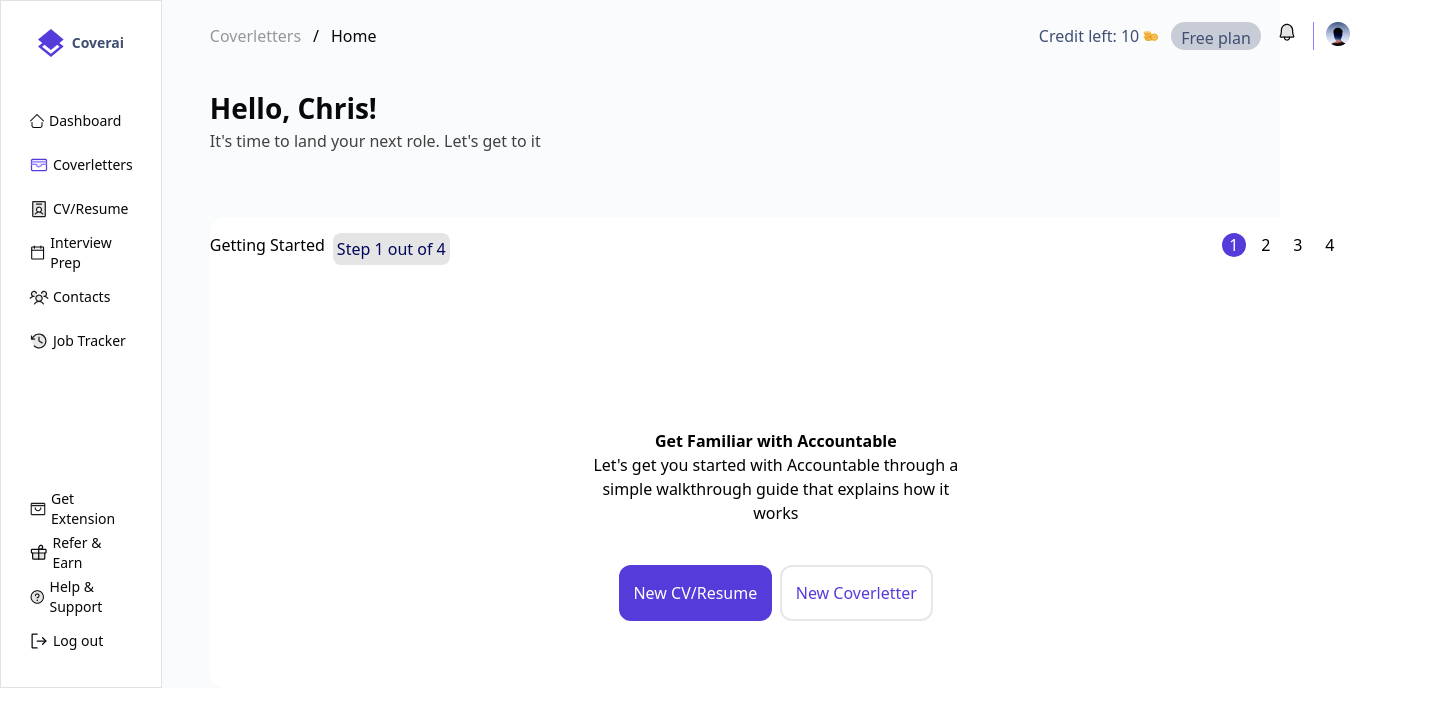
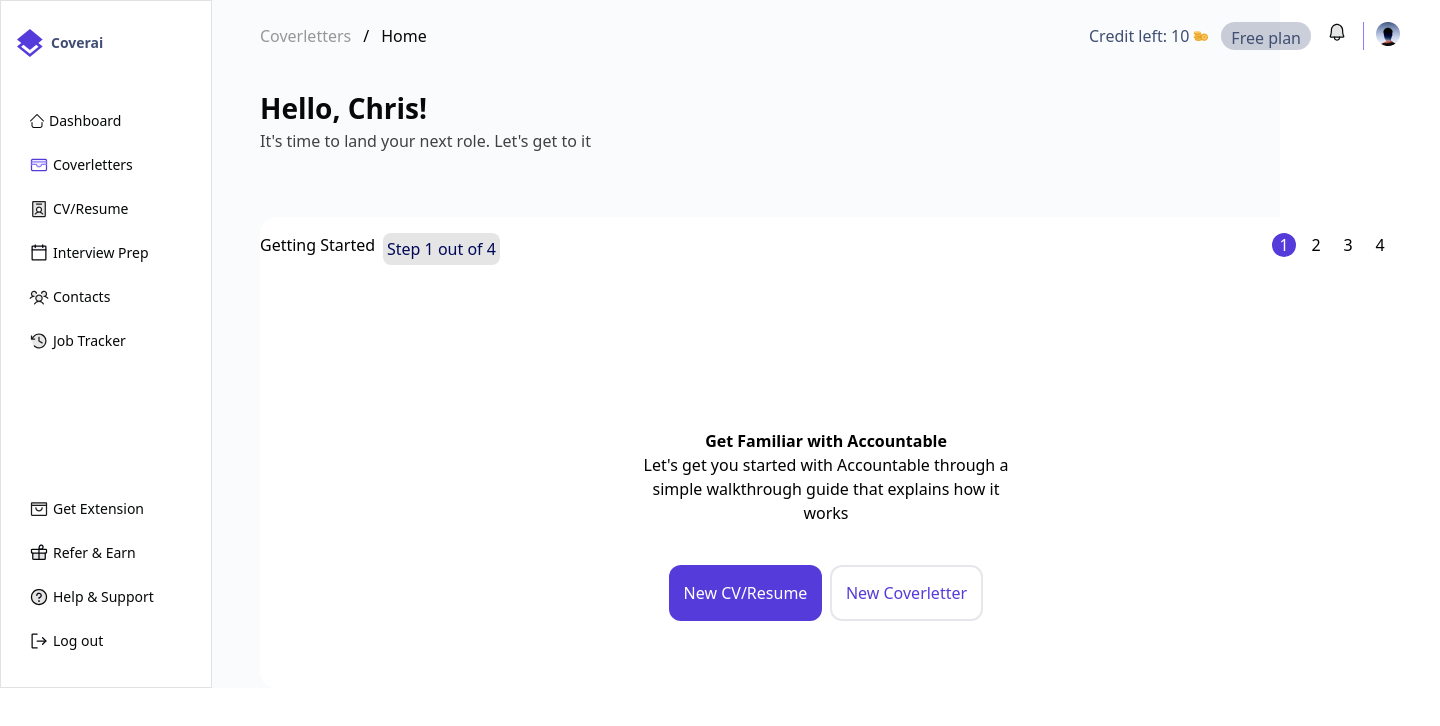
Before and after one commit to Adebisi1234/coverai, a React (Vite) app: page / in a window 1280 px wide. Shown: the top 726 px of the page, 1440 px wide, since content can reach past the window. Built offline with nearby package versions, Linux system fonts and the light colour scheme.

Commit message:
fix: fixes in the sidebar

```diff
--- a/src/components/Sidebar.tsx
+++ b/src/components/Sidebar.tsx
@@ -1,7 +1,7 @@
 const Sidebar = () => {
   return (
     <aside className="w-[212px] bg-white p-4 flex flex-col gap-[50px] border border-[#e1e2e6]">
-      <div className="head flex mt-3 gap-2 justify-center items-center">
+      <div className="head flex mt-3 gap-2 items-center">
         <svg
           xmlns="http://www.w3.org/2000/svg"
           width="26"
@@ -28,12 +28,12 @@ const Sidebar = () => {
       </div>
       <section className="flex flex-col justify-between h-full">
         <div className="links">
-          <ul>
-            <li className="flex items-center gap-1 hover:border-l-4  hover:!bg-[#572bdb90] hover:border-l-[#563bdb] hover:!text-[#563bdb] h-7 rounded-[3px] mb-4 p-3">
+          <ul className="w-[180px]">
+            <li className="flex items-center gap-1 hover:border-l-4  hover:!bg-[#572bdb5a] hover:border-l-[#563bdb] text-[#060809] hover:!text-[#563bdb] h-7 rounded-[3px] mb-4 p-3">
               <img src="/image26.png" alt="logo" width={16} height={16} />
-              <p className="text-sm leading-5 text-[#060809]">Dashboard</p>
+              <p className="text-sm leading-5">Dashboard</p>
             </li>
-            <li className="flex items-center gap-1 hover:border-l-4 hover:!bg-[#572bdb90] hover:border-l-[#563bdb] hover:!text-[#563bdb] h-7 rounded-[3px] mb-4 p-3">
+            <li className="flex items-center gap-1 hover:border-l-4 hover:!bg-[#572bdb5a] hover:border-l-[#563bdb] text-[#060809] hover:!text-[#563bdb] h-7 rounded-[3px] mb-4 p-3">
               <svg
                 xmlns="http://www.w3.org/2000/svg"
                 width="20"
@@ -61,9 +61,9 @@ const Sidebar = () => {
                   fill="#917AFF"
                 />
               </svg>
-              <p className="text-sm leading-5 text-[#060809]">Coverletters</p>
+              <p className="text-sm leading-5">Coverletters</p>
             </li>
-            <li className="flex items-center gap-1 hover:border-l-4 hover:!bg-[#572bdb90] hover:border-l-[#563bdb] hover:!text-[#563bdb] h-7 rounded-[3px] mb-4 p-3">
+            <li className="flex items-center gap-1 hover:border-l-4 hover:!bg-[#572bdb5a] hover:border-l-[#563bdb] text-[#060809] hover:!text-[#563bdb] h-7 rounded-[3px] mb-4 p-3">
               <svg
                 xmlns="http://www.w3.org/2000/svg"
                 width="20"
@@ -81,9 +81,9 @@ const Sidebar = () => {
                   fill="#1C1C1C"
                 />
               </svg>
-              <p className="text-sm leading-5 text-[#060809]">CV/Resume</p>
+              <p className="text-sm leading-5">CV/Resume</p>
             </li>
-            <li className="flex items-center gap-1 hover:border-l-4 hover:!bg-[#572bdb90] hover:border-l-[#563bdb] hover:!text-[#563bdb] h-7 rounded-[3px] mb-4 p-3">
+            <li className="flex items-center gap-1 hover:border-l-4 hover:!bg-[#572bdb5a] hover:border-l-[#563bdb] text-[#060809] hover:!text-[#563bdb] h-7 rounded-[3px] mb-4 p-3">
               <svg
                 xmlns="http://www.w3.org/2000/svg"
                 width="20"
@@ -115,9 +115,9 @@ const Sidebar = () => {
                   fill="#04050F"
                 />
               </svg>
-              <p className="text-sm leading-5 text-[#060809]">Interview Prep</p>
+              <p className="text-sm leading-5">Interview Prep</p>
             </li>
-            <li className="flex items-center gap-1 hover:border-l-4 hover:!bg-[#572bdb90] hover:border-l-[#563bdb] hover:!text-[#563bdb] h-7 rounded-[3px] mb-4 p-3">
+            <li className="flex items-center gap-1 hover:border-l-4 hover:!bg-[#572bdb5a] hover:border-l-[#563bdb] text-[#060809] hover:!text-[#563bdb] h-7 rounded-[3px] mb-4 p-3">
               <svg
                 xmlns="http://www.w3.org/2000/svg"
                 width="20"
@@ -135,9 +135,9 @@ const Sidebar = () => {
                   fill="#1C1C1C"
                 />
               </svg>
-              <p className="text-sm leading-5 text-[#060809]">Contacts</p>
+              <p className="text-sm leading-5">Contacts</p>
             </li>
-            <li className="flex items-center gap-1 hover:border-l-4 hover:!bg-[#572bdb90] hover:border-l-[#563bdb] hover:!text-[#563bdb] h-7 rounded-[3px] mb-4 p-3">
+            <li className="flex items-center gap-1 hover:border-l-4 hover:!bg-[#572bdb5a] hover:border-l-[#563bdb] text-[#060809] hover:!text-[#563bdb] h-7 rounded-[3px] mb-4 p-3">
               <svg
                 xmlns="http://www.w3.org/2000/svg"
                 width="20"
@@ -155,13 +155,13 @@ const Sidebar = () => {
                   fill="#1C1C1C"
                 />
               </svg>
-              <p className="text-sm leading-5 text-[#060809]">Job Tracker</p>
+              <p className="text-sm leading-5">Job Tracker</p>
             </li>
           </ul>
         </div>
         <div className="settings">
-          <ul>
-            <li className="flex items-center gap-1 hover:border-l-4 hover:!bg-[#572bdb90] hover:border-l-[#563bdb] hover:!text-[#563bdb] h-7 rounded-[3px] mb-4 p-3">
+          <ul className="w-[180px]">
+            <li className="flex items-center gap-1 hover:border-l-4 hover:!bg-[#572bdb5a] hover:border-l-[#563bdb] text-[#060809] hover:!text-[#563bdb] h-7 rounded-[3px] mb-4 p-3">
               <svg
                 xmlns="http://www.w3.org/2000/svg"
                 width="20"
@@ -179,9 +179,9 @@ const Sidebar = () => {
                   fill="#1C1C1C"
                 />
               </svg>
-              <p className="text-sm leading-5 text-[#060809]">Get Extension</p>
+              <p className="text-sm leading-5">Get Extension</p>
             </li>
-            <li className="flex items-center gap-1 hover:border-l-4 hover:!bg-[#572bdb90] hover:border-l-[#563bdb] hover:!text-[#563bdb] h-7 rounded-[3px] mb-4 p-3">
+            <li className="flex items-center gap-1 hover:border-l-4 hover:!bg-[#572bdb5a] hover:border-l-[#563bdb] text-[#060809] hover:!text-[#563bdb] h-7 rounded-[3px] mb-4 p-3">
               <svg
                 xmlns="http://www.w3.org/2000/svg"
                 width="20"
@@ -219,9 +219,9 @@ const Sidebar = () => {
                   fill-opacity="0.1"
                 />
               </svg>
-              <p className="text-sm leading-5 text-[#060809]">Refer & Earn</p>
+              <p className="text-sm leading-5">Refer & Earn</p>
             </li>
-            <li className="flex items-center gap-1 hover:border-l-4 hover:!bg-[#572bdb90] hover:border-l-[#563bdb] hover:!text-[#563bdb] h-7 rounded-[3px] mb-4 p-3">
+            <li className="flex items-center gap-1 hover:border-l-4 hover:!bg-[#572bdb5a] hover:border-l-[#563bdb] text-[#060809] hover:!text-[#563bdb] h-7 rounded-[3px] mb-4 p-3">
               <svg
                 xmlns="http://www.w3.org/2000/svg"
                 width="20"
@@ -248,9 +248,9 @@ const Sidebar = () => {
                   fill="#04050F"
                 />
               </svg>
-              <p className="text-sm leading-5 text-[#060809]">Help & Support</p>
+              <p className="text-sm leading-5">Help & Support</p>
             </li>
-            <li className="flex items-center gap-1 hover:border-l-4 hover:!bg-[#572bdb90] hover:border-l-[#563bdb] hover:!text-[#563bdb] h-7 rounded-[3px] mb-4 p-3">
+            <li className="flex items-center gap-1 hover:border-l-4 hover:!bg-[#572bdb5a] hover:border-l-[#563bdb] text-[#060809] hover:!text-[#563bdb] h-7 rounded-[3px] mb-4 p-3">
               <svg
                 xmlns="http://www.w3.org/2000/svg"
                 width="20"
@@ -271,7 +271,7 @@ const Sidebar = () => {
                   fill="#04050F"
                 />
               </svg>
-              <p className="text-sm leading-5 text-[#060809]">Log out</p>
+              <p className="text-sm leading-5">Log out</p>
             </li>
           </ul>
         </div>
```
